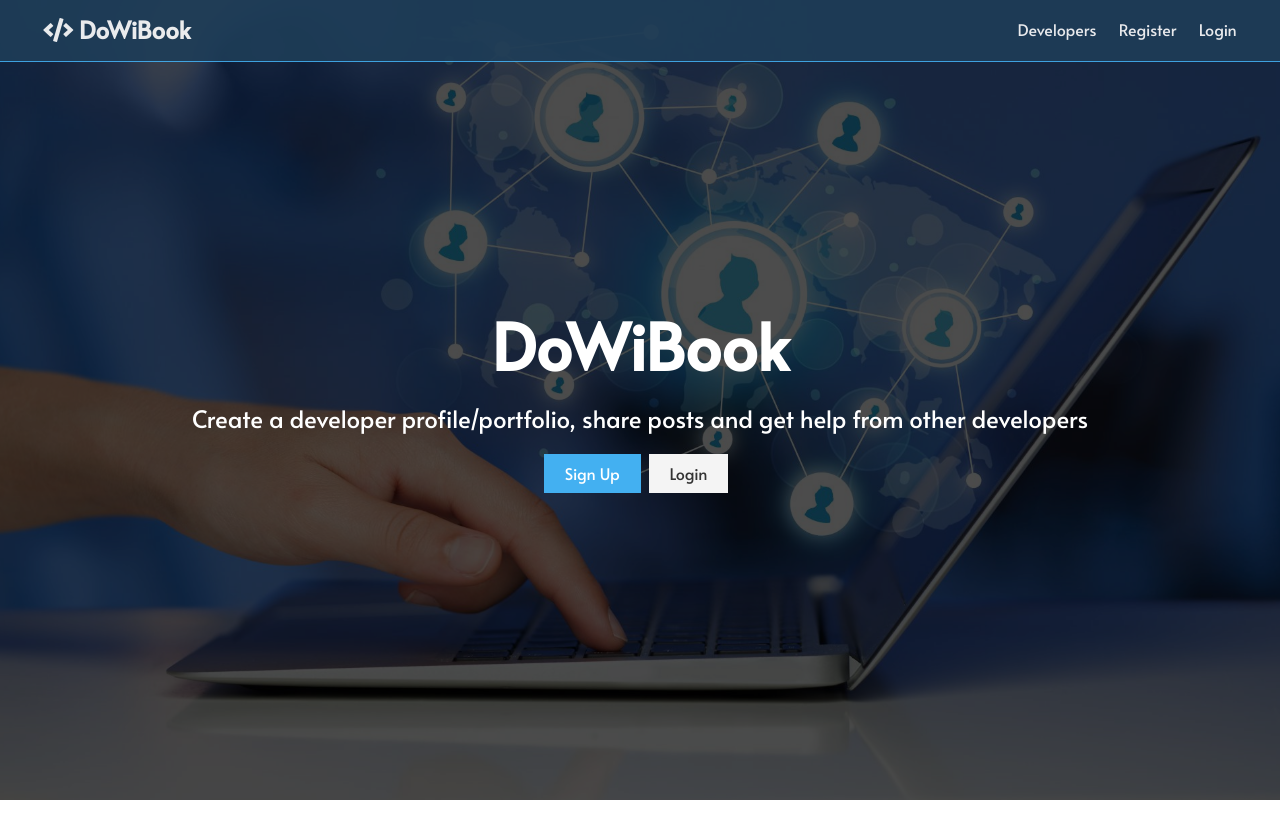
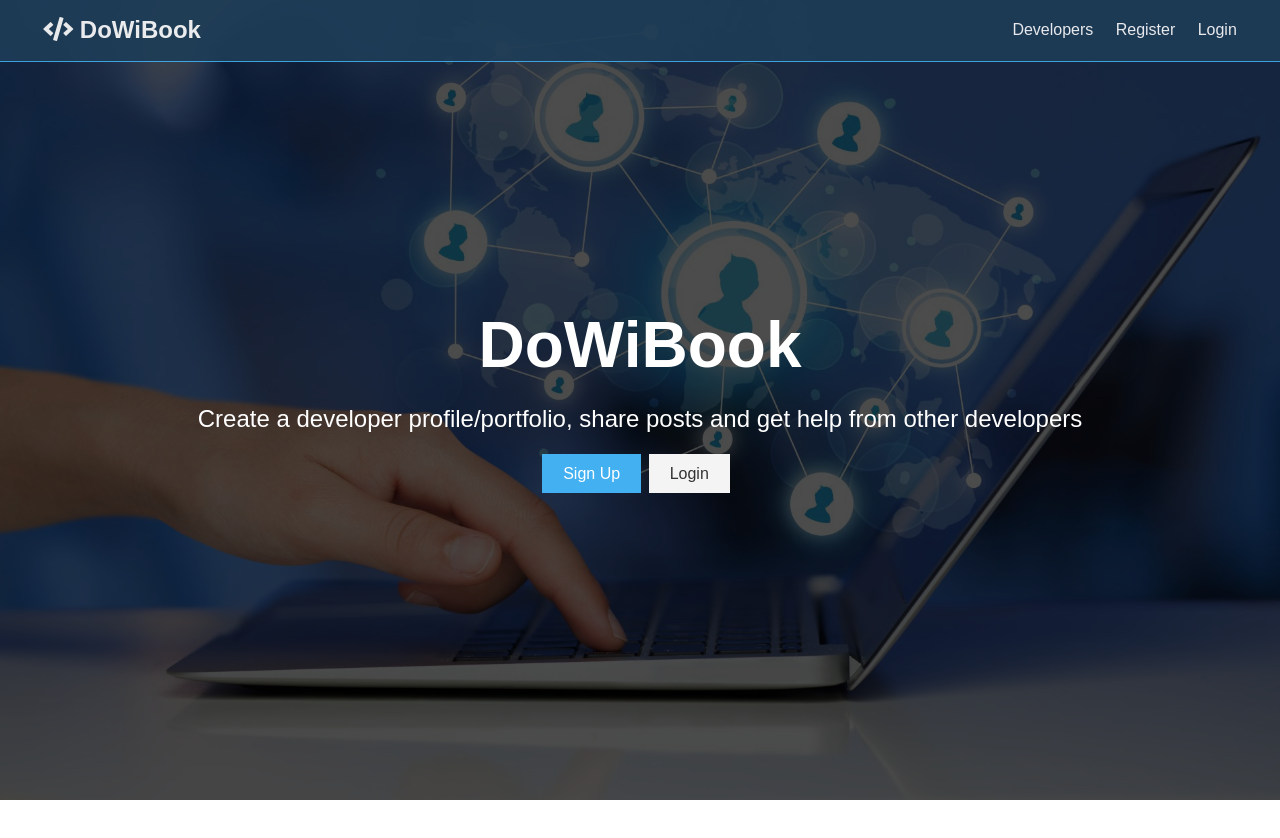
Before and after one commit to christopherjbourque/dowibook, a React (Create React App) app in the folder client/: page / in a window 1280 px wide. Shown: the top 838 px of the page. Built offline with nearby package versions, Linux system fonts and the light colour scheme; no server answers; the HTML template or start-up script is replaced by a standard one.

Commit message:
pushing changes

```diff
--- a/client/src/App.css
+++ b/client/src/App.css
@@ -16,7 +16,7 @@
 }
 
 body {
-	font-family: 'Alata', sans-serif;
+	font-family: 'Raleway', sans-serif;
 	font-size: 1rem;
 	line-height: 1.6;
 	background-color: #fff;
```
